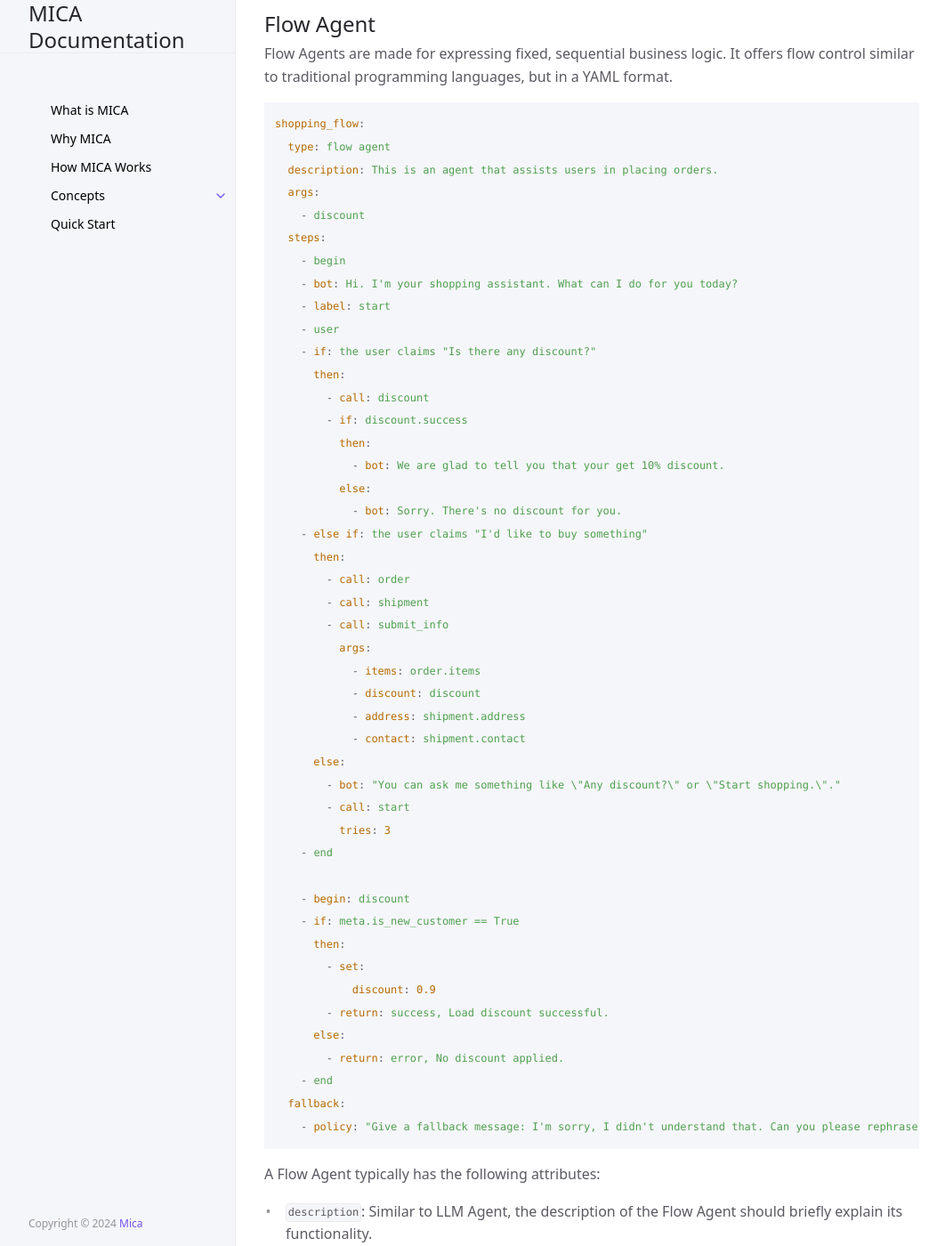
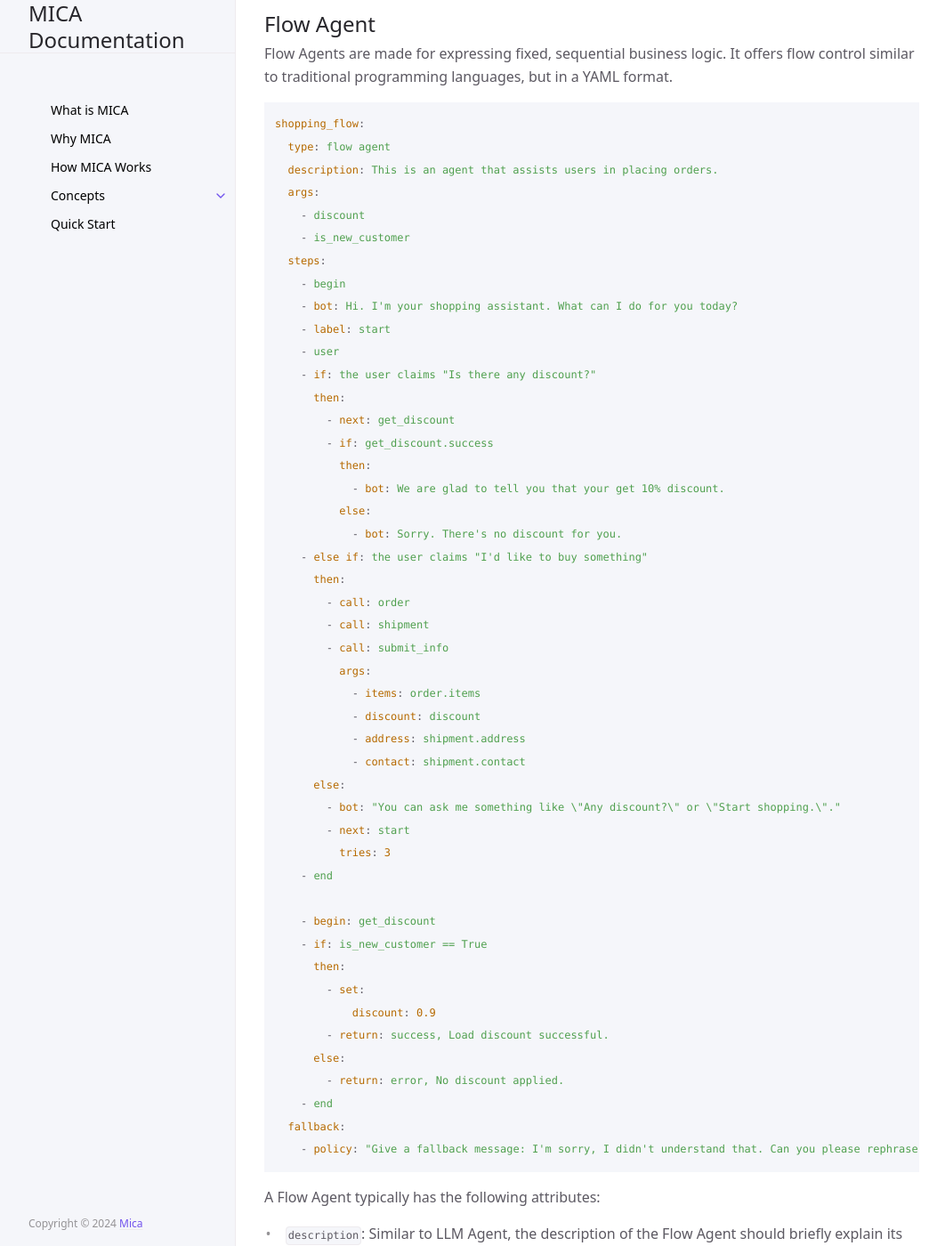
Before and after one commit to Mica-labs/Mica-labs.github.io, a Jekyll site: the page built from docs/concepts/agent/index.md, in a window 1280 px wide and 1400 px high, scrolled down 2376 px. Shown: the whole window at 89% size, without its empty margins (107-1169 px from the left). Built offline with Jekyll 4.4.1, drawn with Linux system fonts in a browser that asks for light colours; cached includes are drawn as plain includes.

Commit message:
flow agent example

```diff
--- a/docs/concepts/agent/index.md
+++ b/docs/concepts/agent/index.md
@@ -71,6 +71,7 @@ shopping_flow:
   description: This is an agent that assists users in placing orders.
   args:
     - discount
+    - is_new_customer
   steps:
     - begin
     - bot: Hi. I'm your shopping assistant. What can I do for you today?
@@ -78,8 +79,8 @@ shopping_flow:
     - user
     - if: the user claims "Is there any discount?"
       then:
-        - call: discount
-        - if: discount.success
+        - next: get_discount
+        - if: get_discount.success
           then:
             - bot: We are glad to tell you that your get 10% discount.
           else:
@@ -96,12 +97,12 @@ shopping_flow:
             - contact: shipment.contact
       else:
         - bot: "You can ask me something like \"Any discount?\" or \"Start shopping.\"."
-        - call: start
+        - next: start
           tries: 3
     - end
 
-    - begin: discount
-    - if: meta.is_new_customer == True
+    - begin: get_discount
+    - if: is_new_customer == True
       then:
         - set:
             discount: 0.9
```
Also changed, not shown: docs/concepts/steps.md (+2 -1 lines).
